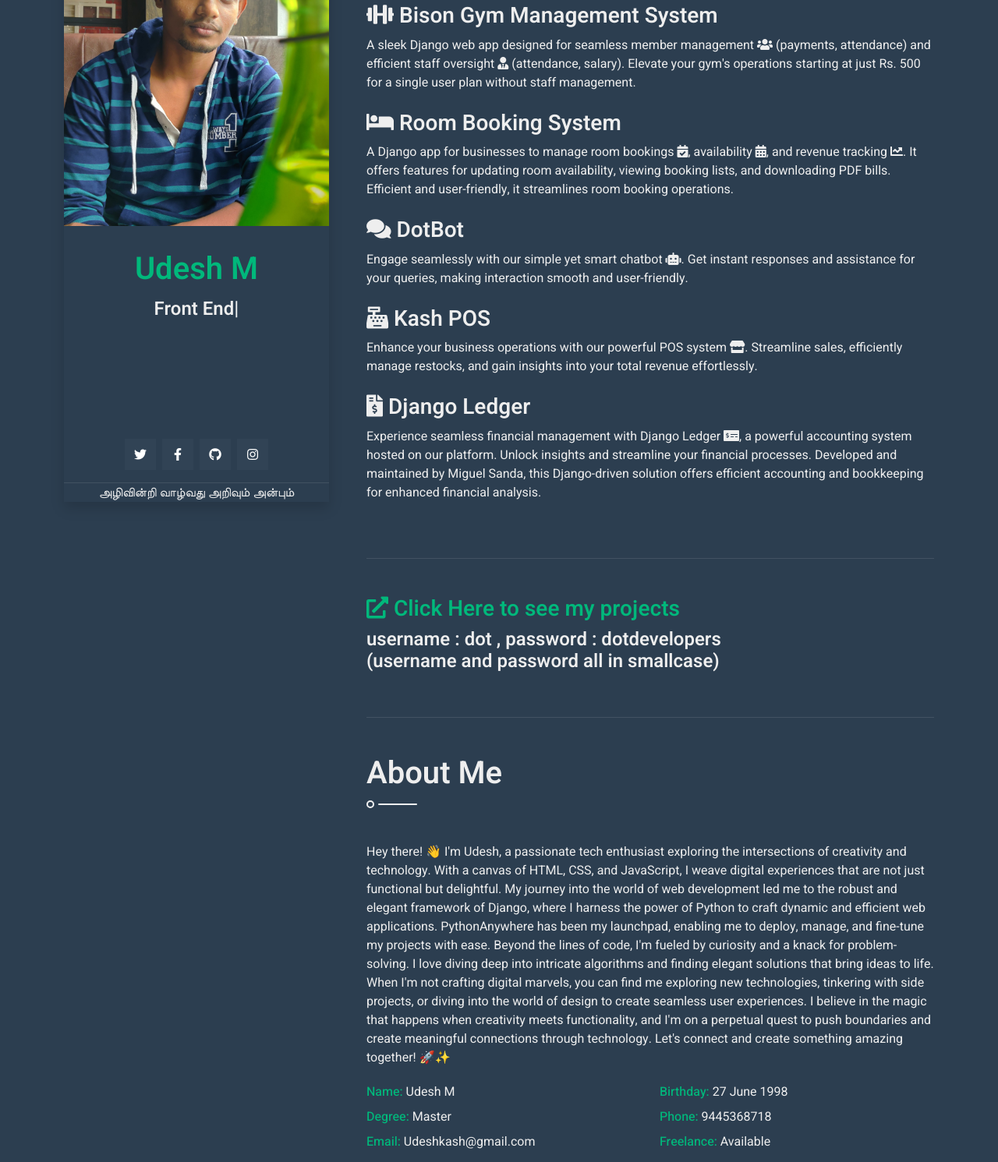
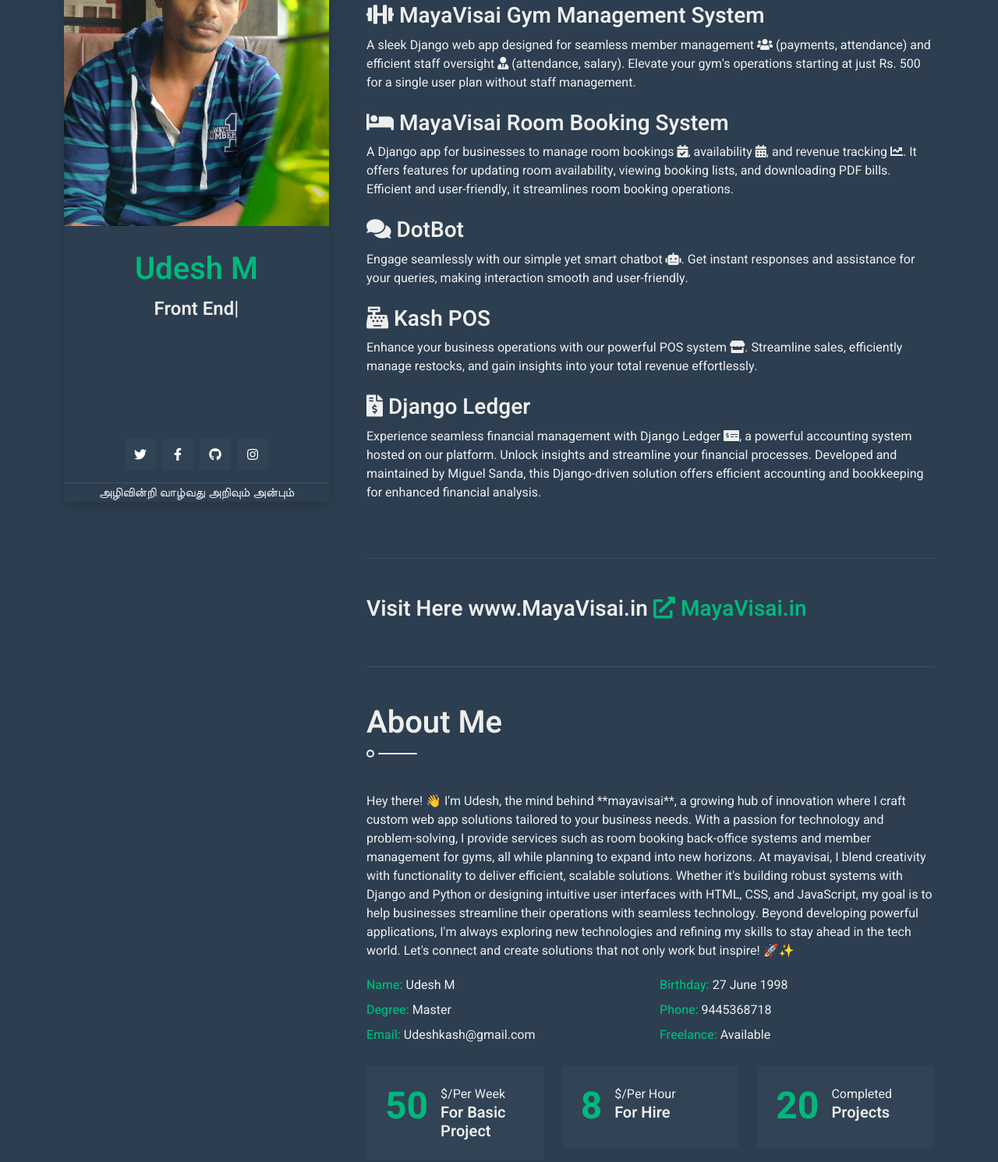
Before and after one commit to iratusbison/udesh, a plain HTML site: page index.html in a window 1280 px wide. Shown: the part 156-1647 px from the top of the page at 78% size. Drawn offline with nearby package versions, Linux system fonts and the light colour scheme.

Commit message:
MAYAVISAI

```diff
--- a/index.html
+++ b/index.html
@@ -74,7 +74,7 @@
 
     <!-- Bison Gym -->
     <div class="app-description mb-4">
-        <h3><i class="fas fa-dumbbell"></i> Bison Gym Management System</h3>
+        <h3><i class="fas fa-dumbbell"></i> MayaVisai Gym Management System</h3>
         <p>
             A sleek Django web app designed for seamless member management <i class="fas fa-users"></i> (payments, attendance) and efficient staff oversight <i class="fas fa-user-tie"></i> (attendance, salary). Elevate your gym's operations starting at just Rs. 500 for a single user plan without staff management.
         </p>
@@ -82,7 +82,7 @@
 
     <!-- Room Booking System -->
     <div class="app-description mb-4">
-        <h3><i class="fas fa-bed"></i> Room Booking System</h3>
+        <h3><i class="fas fa-bed"></i> MayaVisai Room Booking System</h3>
         <p>
             A Django app for businesses to manage room bookings <i class="fas fa-calendar-check"></i>, availability <i class="fas fa-calendar-alt"></i>, and revenue tracking <i class="fas fa-chart-line"></i>. It offers features for updating room availability, viewing booking lists, and downloading PDF bills. Efficient and user-friendly, it streamlines room booking operations.
         </p>
@@ -113,29 +113,24 @@
     </div>
 </section>
 <section class="py-5 border-bottom wow fadeInUp" data-wow-delay="0.1s">
-<h3><a href="https://iratusbison.pythonanywhere.com" target="_blank" class="white-text">
+<h3>Visit Here www.MayaVisai.in<a href="https://www.MayaVisai.in" target="_blank" class="white-text">
     <span class="nav-icon"><i class="fas fa-external-link-alt"></i></span>
-    <span class="nav-text">Click Here to see my projects </span>
+    <span class="nav-text">MayaVisai.in </span>
 </a><br>
 
-</h3><h4> username : dot , password : dotdevelopers<br> (username and password all in smallcase)</h4>
+</h3>
 </section>
 <!-- Portfolio End -->
                     <!-- About Start -->
                     <section class="py-5 border-bottom wow fadeInUp" data-wow-delay="0.1s">
                         <h1 class="title pb-3 mb-5">About Me</h1>
 
-                        <p>Hey there! 👋 I'm Udesh, a passionate tech enthusiast exploring the intersections of creativity and technology. With a canvas of HTML, CSS, and JavaScript, I weave digital experiences that are not just functional but delightful.
+                        <p>Hey there! 👋 I'm Udesh, the mind behind **mayavisai**, a growing hub of innovation where I craft custom web app solutions tailored to your business needs. With a passion for technology and problem-solving, I provide services such as room booking back-office systems and member management for gyms, all while planning to expand into new horizons.
+                            At mayavisai, I blend creativity with functionality to deliver efficient, scalable solutions. Whether it's building robust systems with Django and Python or designing intuitive user interfaces with HTML, CSS, and JavaScript, my goal is to help businesses streamline their operations with seamless technology.
 
-                            My journey into the world of web development led me to the robust and elegant framework of Django, where I harness the power of Python to craft dynamic and efficient web applications. PythonAnywhere has been my launchpad, enabling me to deploy, manage, and fine-tune my projects with ease.
+                            Beyond developing powerful applications, I'm always exploring new technologies and refining my skills to stay ahead in the tech world. Let's connect and create solutions that not only work but inspire! 🚀✨</p>
 
-                            Beyond the lines of code, I'm fueled by curiosity and a knack for problem-solving. I love diving deep into intricate algorithms and finding elegant solutions that bring ideas to life.
 
-                            When I'm not crafting digital marvels, you can find me exploring new technologies, tinkering with side projects, or diving into the world of design to create seamless user experiences.
-
-                            I believe in the magic that happens when creativity meets functionality, and I'm on a perpetual quest to push boundaries and create meaningful connections through technology.
-
-                            Let's connect and create something amazing together! 🚀✨</p>
                         <div class="row mb-4">
                             <div class="col-sm-6 py-1">
                                 <span class="fw-medium text-primary">Name:</span> Udesh M
```
Also changed, not shown: 1 other file.
